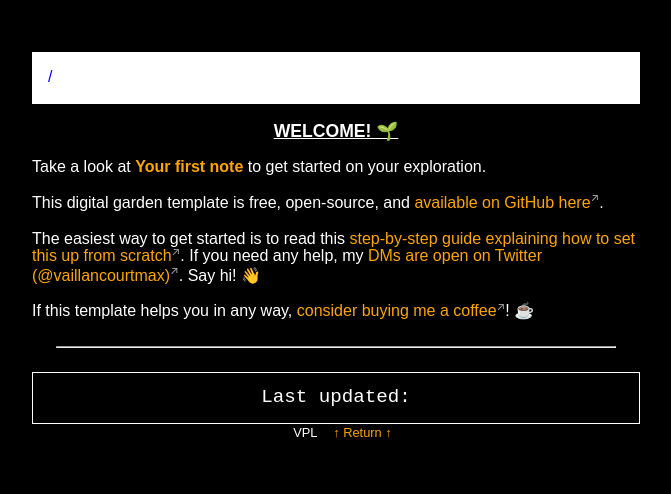
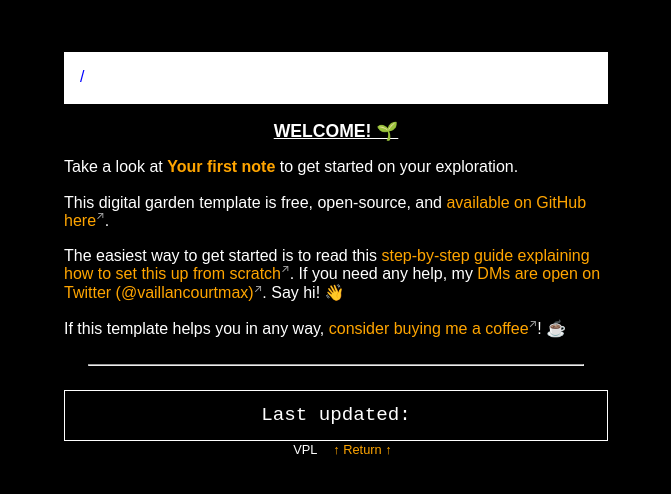
Before and after one commit to xcela/Exocore, a Jekyll site: the page built from _pages/index.md, in a window 1280 px wide. Shown: the top 494 px of the page, without its empty margins (304-975 px from the left). Built offline with Jekyll 4.4.1, drawn with Linux system fonts in a browser that asks for light colours.

Commit message:
Update _style.scss

```diff
--- a/_sass/_style.scss
+++ b/_sass/_style.scss
@@ -16,7 +16,7 @@ body {
   overflow-x: hidden;
   color: $color-text;
   font-size: 1rem;
-  max-width: 38em;
+  max-width: 34em;
   background-color:black;
 }
 
```
